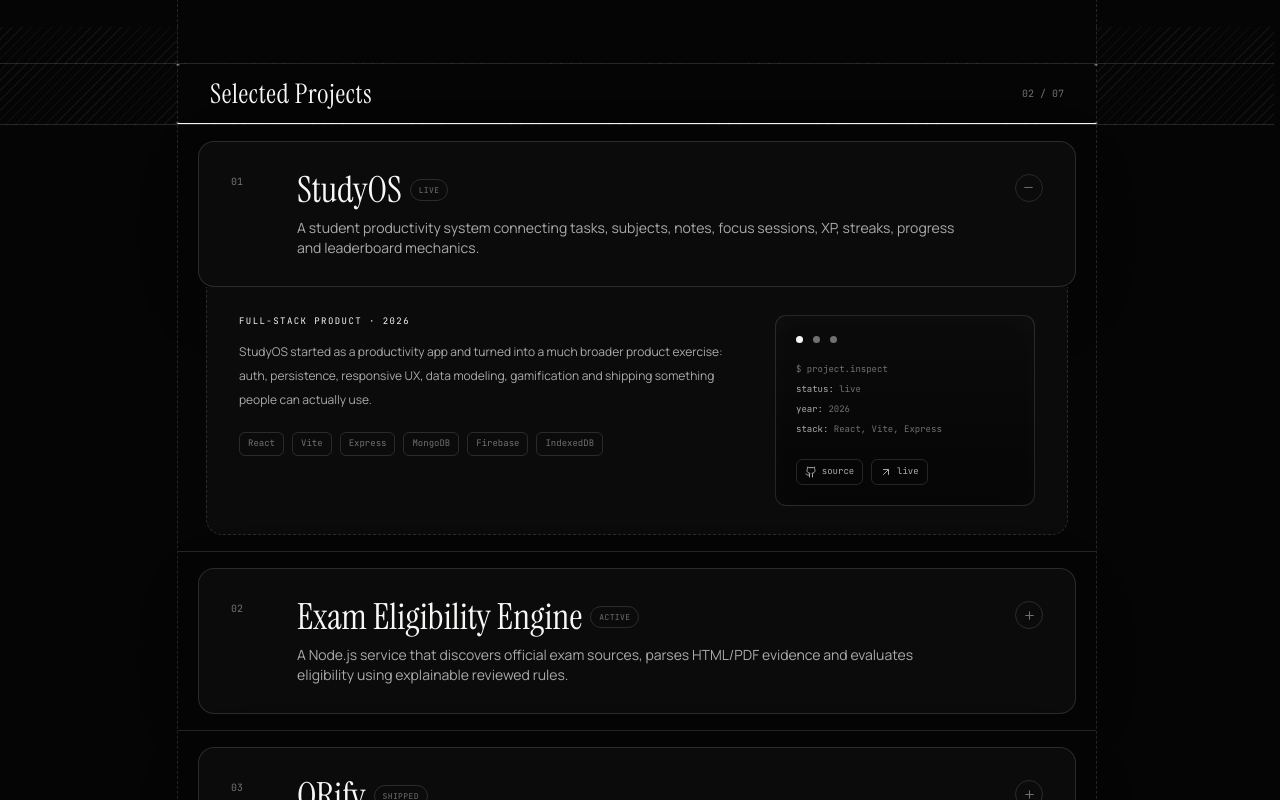
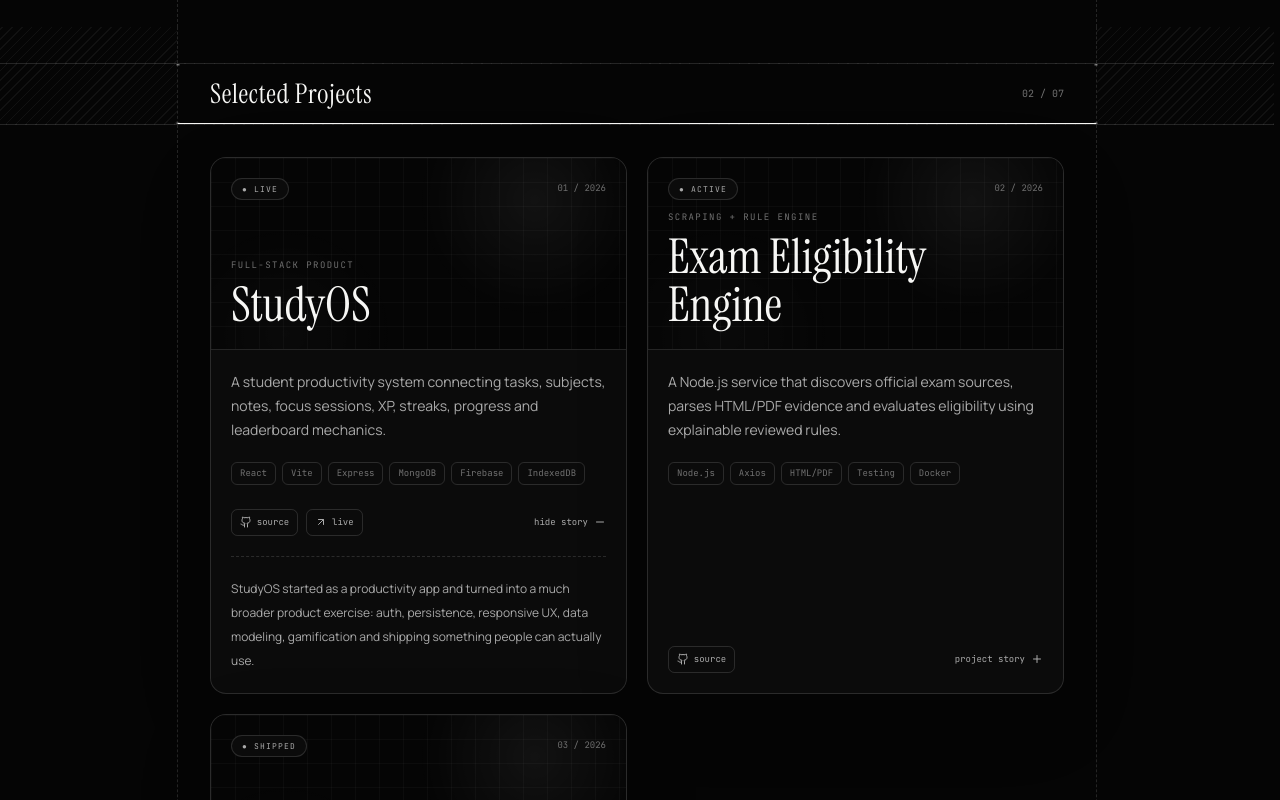
Before and after one commit to Vaibh37/devvaibhav37-links, a React (Vite) app: page / in a window 1280 px wide. Shown: the part 1440-2240 px from the top of the page. Built offline with nearby package versions, Linux system fonts and the light colour scheme; no server answers.

Commit message:
feat: turn projects into editorial showcase cards

```diff
--- a/src/sections/Projects.tsx
+++ b/src/sections/Projects.tsx
@@ -6,140 +6,61 @@ import { Reveal } from "../components/Reveal";
 import { site } from "../config/site";
 
 export function Projects() {
-  const [open, setOpen] = useState(0);
+  const [open, setOpen] = useState<number | null>(0);
   const reduceMotion = useReducedMotion();
 
   return (
     <section>
       <GapBand />
-      <SectionHeader
-        id="projects"
-        title="Selected Projects"
-        aside={<span className="font-mono text-[10px] text-[var(--soft)]">02 / 07</span>}
-      />
+      <SectionHeader id="projects" title="Selected Projects" aside={<span className="font-mono text-[10px] text-[var(--soft)]">02 / 07</span>} />
       <Shell>
-        <div className="divide-y divide-[var(--line)]">
+        <div className="grid gap-5 px-4 py-8 md:grid-cols-2 sm:px-8">
           {site.projects.map((project, index) => {
             const expanded = open === index;
-
             return (
               <Reveal key={project.title} delay={index * 0.05} y={18}>
-                <motion.article
-                  layout={!reduceMotion}
-                  className="group px-3 py-3 sm:px-5 sm:py-4"
-                  transition={{ layout: { type: "spring", stiffness: 260, damping: 30 } }}
-                >
-                  <motion.button
-                    onClick={() => setOpen(expanded ? -1 : index)}
-                    whileHover={reduceMotion ? undefined : { x: 4 }}
-                    transition={{ type: "spring", stiffness: 420, damping: 34 }}
-                    className="grid w-full grid-cols-[44px_1fr_auto] items-start gap-3 rounded-2xl border border-[var(--line)] bg-[var(--card)] px-4 py-7 text-left shadow-[0_18px_70px_rgba(0,0,0,.10)] transition-colors hover:bg-[var(--hover)] sm:grid-cols-[54px_1fr_auto] sm:px-8"
-                  >
-                    <span className="pt-1 font-mono text-[10px] text-[var(--soft)]">0{index + 1}</span>
-                    <span>
-                      <span className="flex flex-wrap items-center gap-2">
-                        <strong className="font-serif text-3xl font-normal transition-colors group-hover:text-[var(--fg)] sm:text-4xl">
-                          {project.title}
-                        </strong>
-                        <span className="rounded-full border border-[var(--line)] px-2 py-1 font-mono text-[8px] uppercase tracking-wider text-[var(--soft)]">
-                          {project.status}
-                        </span>
-                      </span>
-                      <span className="mt-2 block max-w-2xl text-xs leading-5 text-[var(--muted)] sm:text-sm">
-                        {project.blurb}
-                      </span>
-                    </span>
+                <motion.article whileHover={reduceMotion ? undefined : { y: -5 }} className="group flex h-full flex-col overflow-hidden rounded-2xl border border-[var(--line)] bg-[var(--card)] shadow-[0_24px_80px_rgba(0,0,0,.12)]">
+                  <div className="relative h-48 overflow-hidden border-b border-[var(--line)] bg-[var(--bg)] p-5">
+                    <div className="absolute inset-0 bg-grid-fine opacity-45" />
+                    <div className="absolute inset-0 bg-radial-mono opacity-40" />
+                    <div className="relative flex h-full flex-col justify-between">
+                      <div className="flex items-center justify-between">
+                        <span className="rounded-full border border-[var(--line)] bg-[var(--card)] px-2.5 py-1 font-mono text-[8px] uppercase tracking-[.15em] text-[var(--muted)]">● {project.status}</span>
+                        <span className="font-mono text-[9px] text-[var(--soft)]">0{index + 1} / {project.year}</span>
+                      </div>
+                      <div>
+                        <p className="font-mono text-[9px] uppercase tracking-[.16em] text-[var(--soft)]">{project.label}</p>
+                        <h3 className="mt-2 font-serif text-4xl leading-none sm:text-5xl">{project.title}</h3>
+                      </div>
+                    </div>
+                  </div>
 
-                    <motion.span
-                      animate={{ rotate: expanded ? 180 : 0 }}
-                      transition={{ type: "spring", stiffness: 360, damping: 25 }}
-                      className="mt-1 grid h-7 w-7 place-items-center rounded-full border border-[var(--line)] text-[var(--soft)]"
-                    >
-                      {expanded ? <Minus size={13} /> : <Plus size={13} />}
-                    </motion.span>
-                  </motion.button>
+                  <div className="flex flex-1 flex-col p-5">
+                    <p className="text-sm leading-6 text-[var(--muted)]">{project.blurb}</p>
+                    <div className="mt-5 flex flex-wrap gap-1.5">
+                      {project.stack.map((tech) => <span key={tech} className="rounded-md border border-[var(--line)] px-2 py-1 font-mono text-[9px] text-[var(--soft)]">{tech}</span>)}
+                    </div>
 
-                  <AnimatePresence initial={false}>
-                    {expanded && (
-                      <motion.div
-                        initial={reduceMotion ? false : { height: 0, opacity: 0 }}
-                        animate={{ height: "auto", opacity: 1 }}
-                        exit={reduceMotion ? undefined : { height: 0, opacity: 0 }}
-                        transition={{ duration: 0.42, ease: [0.22, 1, 0.36, 1] }}
-                        className="overflow-hidden"
-                      >
-                        <div className="mx-2 grid gap-6 rounded-b-2xl border-x border-b border-dashed border-[var(--line)] bg-[var(--card)] px-6 py-7 sm:grid-cols-[1fr_260px] sm:px-8">
-                          <motion.div
-                            initial={reduceMotion ? false : { opacity: 0, y: 10 }}
-                            animate={{ opacity: 1, y: 0 }}
-                            transition={{ delay: 0.08, duration: 0.35 }}
-                          >
-                            <p className="font-mono text-[9px] uppercase tracking-[.16em] text-[var(--fg)]">
-                              {project.label} · {project.year}
-                            </p>
-                            <p className="mt-3 text-xs leading-6 text-[var(--muted)]">{project.story}</p>
-                            <div className="mt-5 flex flex-wrap gap-2">
-                              {project.stack.map((tech, techIndex) => (
-                                <motion.span
-                                  key={tech}
-                                  initial={reduceMotion ? false : { opacity: 0, y: 6 }}
-                                  animate={{ opacity: 1, y: 0 }}
-                                  transition={{ delay: 0.12 + techIndex * 0.035 }}
-                                  className="rounded-md border border-[var(--line)] px-2 py-1 font-mono text-[9px] text-[var(--soft)]"
-                                >
-                                  {tech}
-                                </motion.span>
-                              ))}
-                            </div>
+                    <div className="mt-auto pt-6">
+                      <div className="flex items-center justify-between gap-3">
+                        <div className="flex gap-2">
+                          <a href={project.source} target="_blank" rel="noreferrer" className="mini-link"><Github size={12}/> source</a>
+                          {project.live && <a href={project.live} target="_blank" rel="noreferrer" className="mini-link"><ArrowUpRight size={12}/> live</a>}
+                        </div>
+                        <button onClick={() => setOpen(expanded ? null : index)} className="inline-flex items-center gap-1.5 font-mono text-[9px] text-[var(--muted)] transition hover:text-[var(--fg)]">
+                          {expanded ? "hide story" : "project story"} {expanded ? <Minus size={12}/> : <Plus size={12}/>}
+                        </button>
+                      </div>
+
+                      <AnimatePresence initial={false}>
+                        {expanded && (
+                          <motion.div initial={reduceMotion ? false : {height:0,opacity:0}} animate={{height:"auto",opacity:1}} exit={reduceMotion ? undefined : {height:0,opacity:0}} className="overflow-hidden">
+                            <p className="mt-5 border-t border-dashed border-[var(--line)] pt-5 text-xs leading-6 text-[var(--muted)]">{project.story}</p>
                           </motion.div>
-
-                          <motion.div
-                            initial={reduceMotion ? false : { opacity: 0, scale: 0.97 }}
-                            animate={{ opacity: 1, scale: 1 }}
-                            transition={{ delay: 0.1, duration: 0.35 }}
-                            className="terminal-card min-h-44 p-5"
-                          >
-                            <div className="mb-4 flex gap-1.5">
-                              <i />
-                              <i />
-                              <i />
-                            </div>
-                            <p className="font-mono text-[9px] leading-5 text-[var(--soft)]">
-                              $ project.inspect
-                              <br />
-                              <span className="text-[var(--muted)]">status:</span> {project.status.toLowerCase()}
-                              <br />
-                              <span className="text-[var(--muted)]">year:</span> {project.year}
-                              <br />
-                              <span className="text-[var(--muted)]">stack:</span> {project.stack.slice(0, 3).join(", ")}
-                            </p>
-                            <div className="mt-5 flex gap-2">
-                              <a
-                                onClick={(event) => event.stopPropagation()}
-                                href={project.source}
-                                target="_blank"
-                                rel="noreferrer"
-                                className="mini-link"
-                              >
-                                <Github size={12} /> source
-                              </a>
-                              {project.live && (
-                                <a
-                                  onClick={(event) => event.stopPropagation()}
-                                  href={project.live}
-                                  target="_blank"
-                                  rel="noreferrer"
-                                  className="mini-link"
-                                >
-                                  <ArrowUpRight size={12} /> live
-                                </a>
-                              )}
-                            </div>
-                          </motion.div>
-                        </div>
-                      </motion.div>
-                    )}
-                  </AnimatePresence>
+                        )}
+                      </AnimatePresence>
+                    </div>
+                  </div>
                 </motion.article>
               </Reveal>
             );
```
